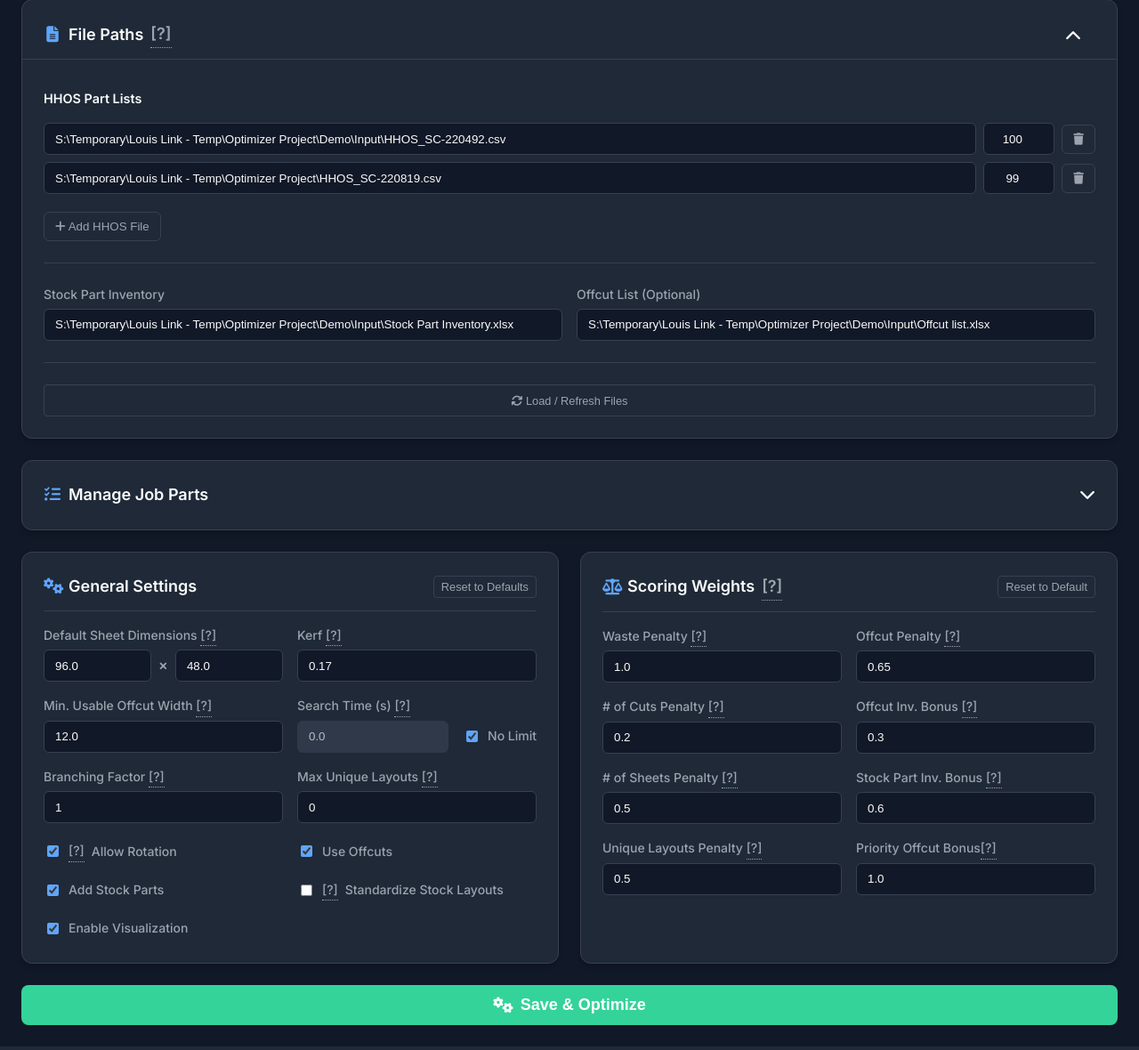
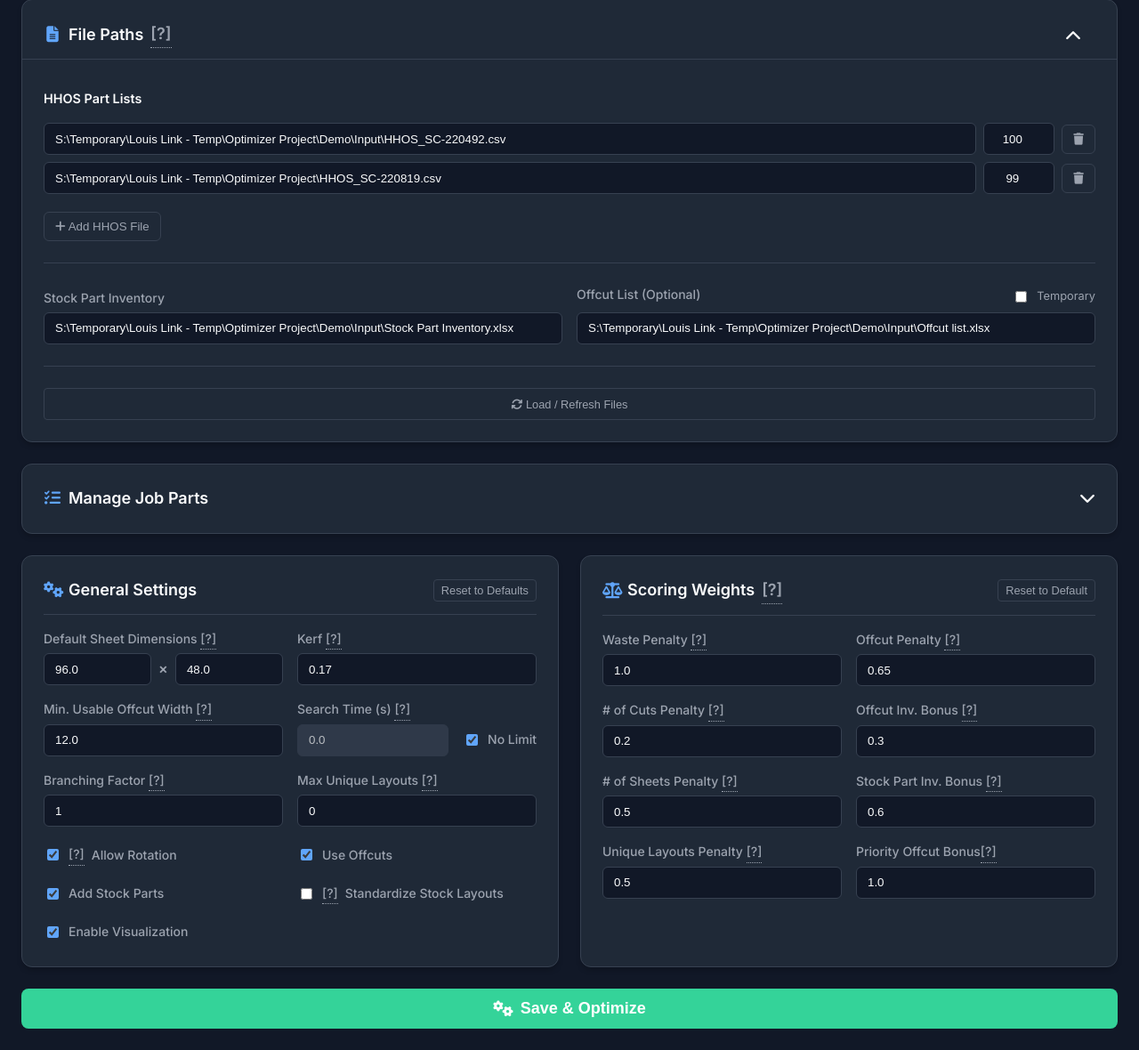
Before and after one commit to linklouis/Optimizer-App, a Flask app: page / in a window 1280 px wide, after a click that opens the changed part. Shown: the part 176-1356 px from the top of the page at 89% size. Run offline with Flask 3, Linux system fonts and the light colour scheme.

Commit message:
[TESTING REQUIRED} Offcut list input area automatically clears & added a temp option.

```diff
--- a/app.py
+++ b/app.py
@@ -309,8 +309,16 @@ def home():
 @app.route('/start_optimization', methods=['POST'])
 def start_optimization():
     config = load_config()
+
+    # Manually grab the offcut path and temporary flag from the form
+    form_offcut_path = request.form.get('offcut_path', '').strip(' "')
+
+    # Update and save the persistent config (this will skip saving the offcut path if temporary)
     config = update_config_from_form(config, request.form)
     save_config(config)
+
+    # Now, for THIS RUN ONLY, set the config to use the path from the form.
+    config['offcut_path'] = form_offcut_path
 
     task_id = str(uuid.uuid4())
     with tasks_lock:
--- a/config_manager.py
+++ b/config_manager.py
@@ -48,7 +48,9 @@ def update_config_from_form(config, form_data):
             multiplier = int(mult_str) if mult_str.isdigit() else 1
             config['hhos_files'].append({'path': path, 'multiplier': multiplier})
 
-    if 'offcut_path' in form_data: config['offcut_path'] = form_data.get('offcut_path', '').strip(' "')
+    is_temporary_offcut = form_data.get('temporary_offcut_path') in ['true', 'on']
+    if not is_temporary_offcut and 'offcut_path' in form_data:
+        config['offcut_path'] = form_data.get('offcut_path', '').strip(' "')
     if 'stock_inv_path' in form_data: config['stock_inv_path'] = form_data.get('stock_inv_path', '').strip(' "')
     if 'default_length' in form_data: config['default_length'] = form_data.get('default_length', type=float)
     if 'default_width' in form_data: config['default_width'] = form_data.get('default_width', type=float)
--- a/misc/TODO.txt
+++ b/misc/TODO.txt
@@ -39,10 +39,10 @@ FEATURES
         - X/✓ Allow greedy algorithm as fallback
         - ✓ Add [?] to Standardize Stock Layouts, Min. Useable Offcut Width, prioritize (Manage Offcuts card), and Required Quantity (Manage Stock Parts card)
         - ✓ toggleable isualization
+        - ✓ Allow uploading a temp Offcut List that doesn't override the current one? Maybe have a "Temporary" check box next to the "Offcut List" label?
+        - ✓ Clear Offcut List file input space after optimization?
 
-        - Allow uploading a temp Offcut List that doesn't override the current one?
         - Save offcuts (Maybe only save after export?)
-        - Clear Offcut List file input space after optimization?
         - Notes section for offcuts
         - Tell user when the files they're pointing to don't exist
         - Allow the quantity of a given layout to be adjusted manually after optimization?
@@ -138,6 +138,7 @@ MISC
 
     - Change Stock Part Inv. Bonus tooltip to something like "Should usually be a larger number(i.e., 2-5), since setting it heigher doesn't negatively impact the effects of other weights, and we want to make sure that the more important stock is prioritized."
     - Why are the absolute scores in the hundreds?
+    - -------> TEST Temporary OPTION ON OFFCUT LIST INPUT
 
 IDEAS
     - X Try every combination of cut order for every sheet?
--- a/static/css/style.css
+++ b/static/css/style.css
@@ -181,7 +181,7 @@ details:not([open]) .collapsible-content {
 
 /* --- Forms & Inputs --- */
 .form-label { display: block; margin-bottom: 0.5rem; font-weight: 600; font-size: 0.9rem; color: var(--text-primary); }
-.form-grid { display: grid; grid-template-columns: repeat(auto-fit, minmax(200px, 1fr)); gap: 1rem; }
+.form-grid { display: grid; grid-template-columns: repeat(auto-fit, minmax(200px, 1fr)); gap: 1rem; align-items: end; }
 label { display: block; margin-bottom: 0.25rem; font-weight: 500; font-size: 0.875rem; color: var(--text-secondary); }
 input[type="text"], input[type="number"] {
     width: 100%; padding: 0.6rem 0.75rem; border: 1px solid var(--border-color); border-radius: 0.375rem;
@@ -224,6 +224,19 @@ input:focus { outline: none; border-color: var(--primary); box-shadow: 0 0 0 2px
 .no-time-limit-toggle {
     margin-bottom: 0; /* Override default label margin */
     flex-shrink: 0;
+}
+
+.main-label-group {
+    display: flex;
+    justify-content: space-between;
+    align-items: center;
+    margin-bottom: 0.25rem;
+}
+
+.side-checkbox {
+    margin-bottom: 0 !important;
+    font-size: 0.8rem;
+    font-weight: 400;
 }
 
 
--- a/static/js/main.js
+++ b/static/js/main.js
@@ -336,6 +336,12 @@ document.addEventListener('DOMContentLoaded', function() {
 
                 if (!startResponse.ok) throw new Error('Failed to start optimization task.');
 
+                // Clear the offcut path input and temporary checkbox after successful submission
+                const offcutPathInput = document.getElementById('offcut_path');
+                const tempOffcutCb = document.getElementById('temporary_offcut_path');
+                if (offcutPathInput) offcutPathInput.value = '';
+                if (tempOffcutCb) tempOffcutCb.checked = false;
+
                 const { task_id } = await startResponse.json();
                 const eventSource = new EventSource(`/stream/${task_id}`);
                 let receivedDoneEvent = false;
--- a/templates/index.html
+++ b/templates/index.html
@@ -87,7 +87,15 @@
 
                                 <div class="form-grid">
                                     <div><label for="stock_inv_path">Stock Part Inventory</label><input type="text" id="stock_inv_path" name="stock_inv_path" value="{{ config.stock_inv_path }}"></div>
-                                    <div><label for="offcut_path">Offcut List (Optional)</label><input type="text" id="offcut_path" name="offcut_path" value="{{ config.offcut_path }}"></div>
+                                    <div class="input-with-side-label">
+                                        <div class="main-label-group">
+                                            <label for="offcut_path">Offcut List (Optional)</label>
+                                            <label class="checkbox-group side-checkbox">
+                                                <input type="checkbox" id="temporary_offcut_path" name="temporary_offcut_path" value="true"> Temporary
+                                            </label>
+                                        </div>
+                                        <input type="text" id="offcut_path" name="offcut_path" value="{{ config.offcut_path }}">
+                                    </div>
                                 </div>
 
                                 <hr class="form-divider">
```
Also changed, not shown: 1 other file.
